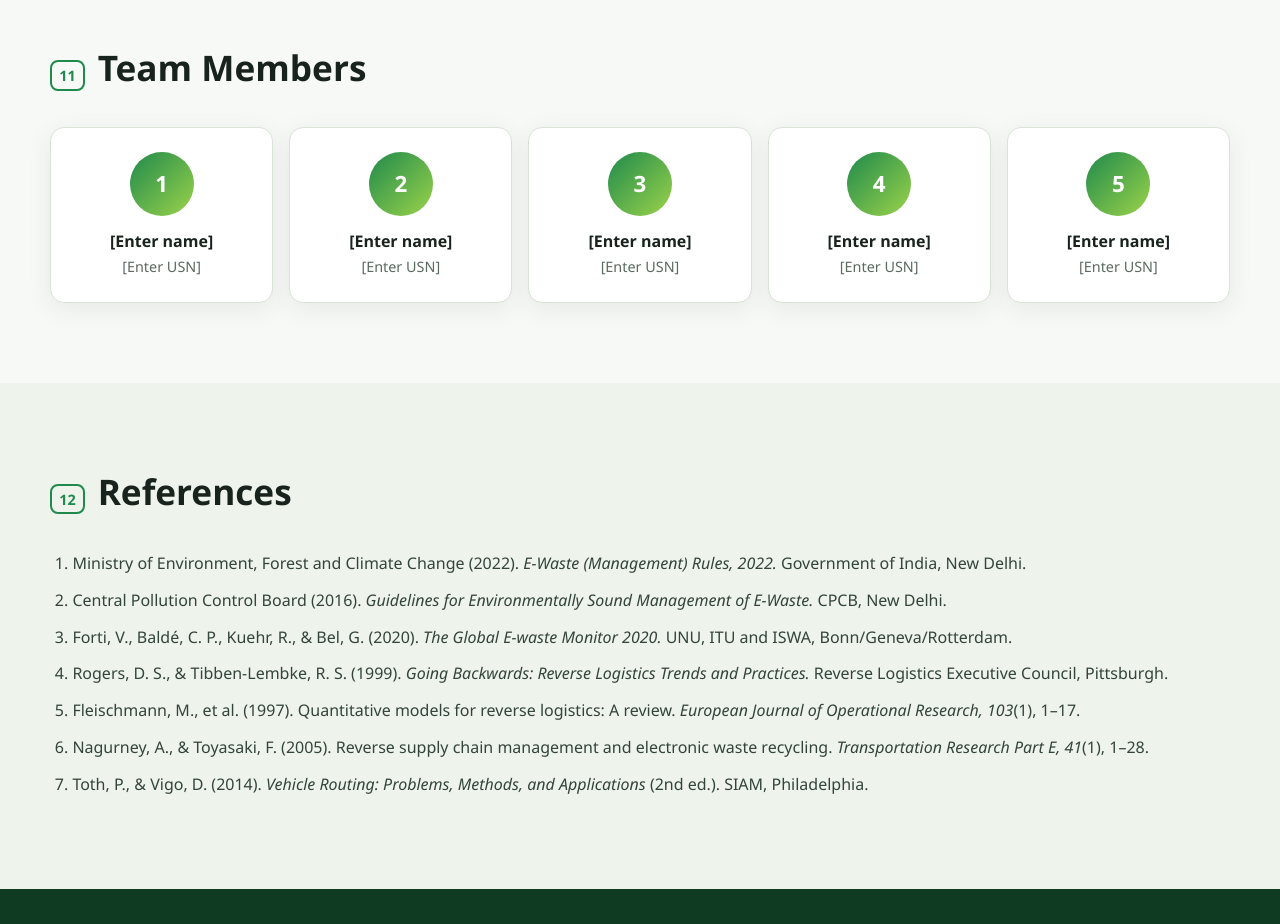
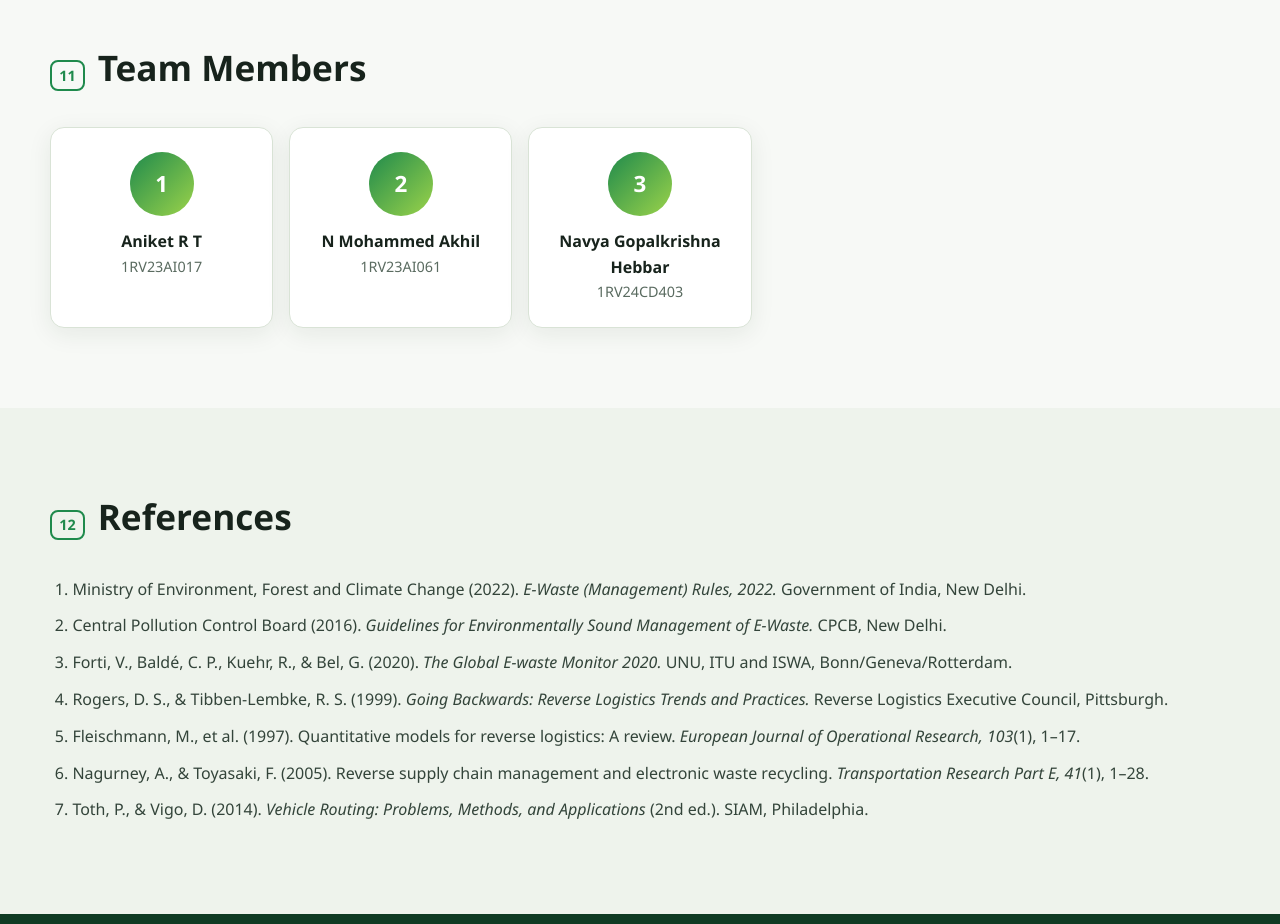
Before and after one commit to Tannic-Chalice/fts_el, a plain HTML site: page index.html in a window 1280 px wide. Shown: the part 9220-10144 px from the top of the page. Drawn offline with Linux system fonts and the light colour scheme.

Commit message:
changed the team names

```diff
--- a/index.html
+++ b/index.html
@@ -346,11 +346,9 @@
   <div class="container">
     <h2 class="section-title"><span>11</span> Team Members</h2>
     <div class="team-grid">
-      <div class="member"><div class="avatar">1</div><h4>[Enter name]</h4><p>[Enter USN]</p></div>
-      <div class="member"><div class="avatar">2</div><h4>[Enter name]</h4><p>[Enter USN]</p></div>
-      <div class="member"><div class="avatar">3</div><h4>[Enter name]</h4><p>[Enter USN]</p></div>
-      <div class="member"><div class="avatar">4</div><h4>[Enter name]</h4><p>[Enter USN]</p></div>
-      <div class="member"><div class="avatar">5</div><h4>[Enter name]</h4><p>[Enter USN]</p></div>
+      <div class="member"><div class="avatar">1</div><h4>Aniket R T</h4><p>1RV23AI017</p></div>
+      <div class="member"><div class="avatar">2</div><h4>N Mohammed Akhil</h4><p>1RV23AI061</p></div>
+      <div class="member"><div class="avatar">3</div><h4>Navya Gopalkrishna Hebbar</h4><p>1RV24CD403</p></div>
     </div>
   </div>
 </section>
```
